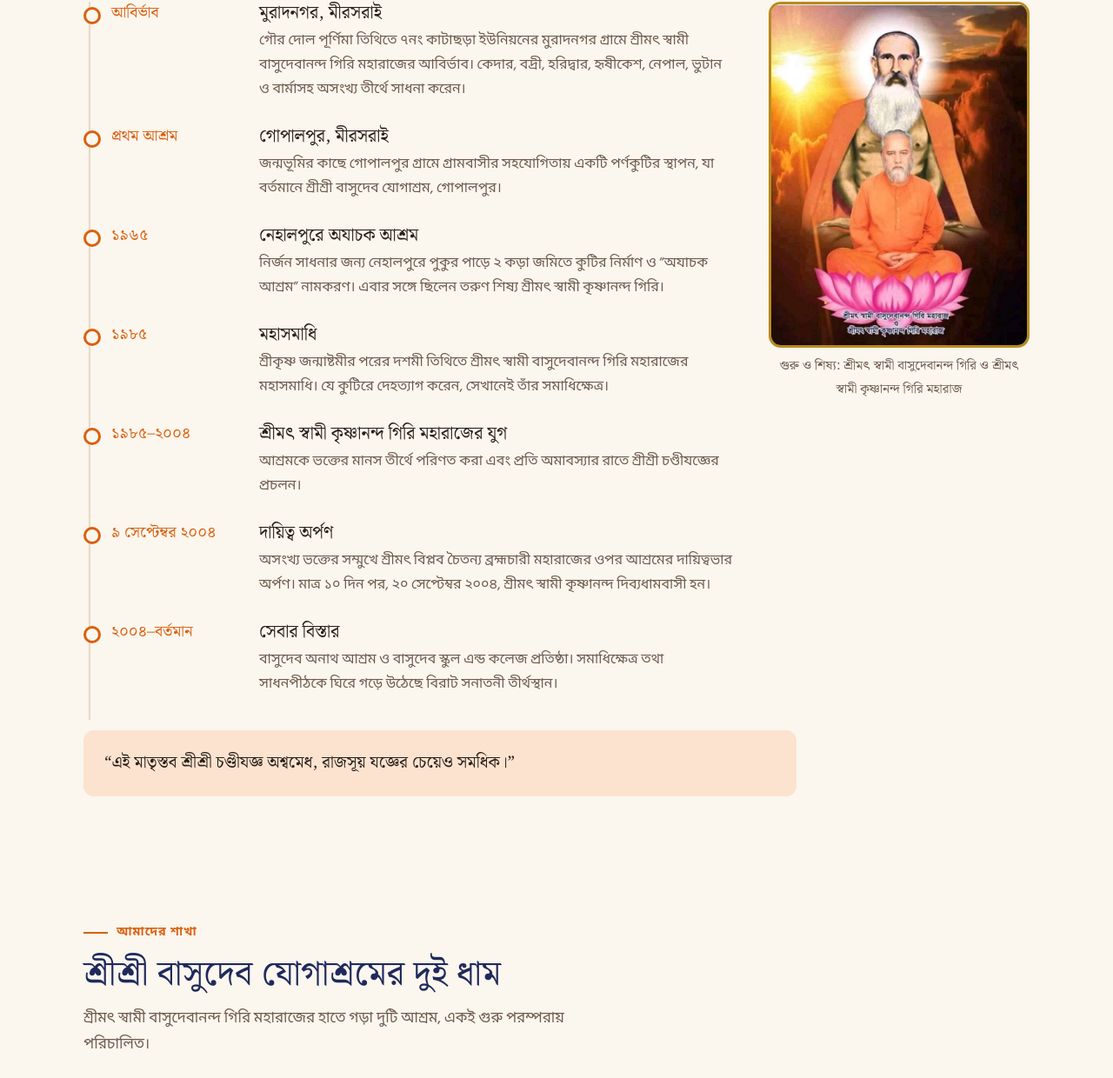
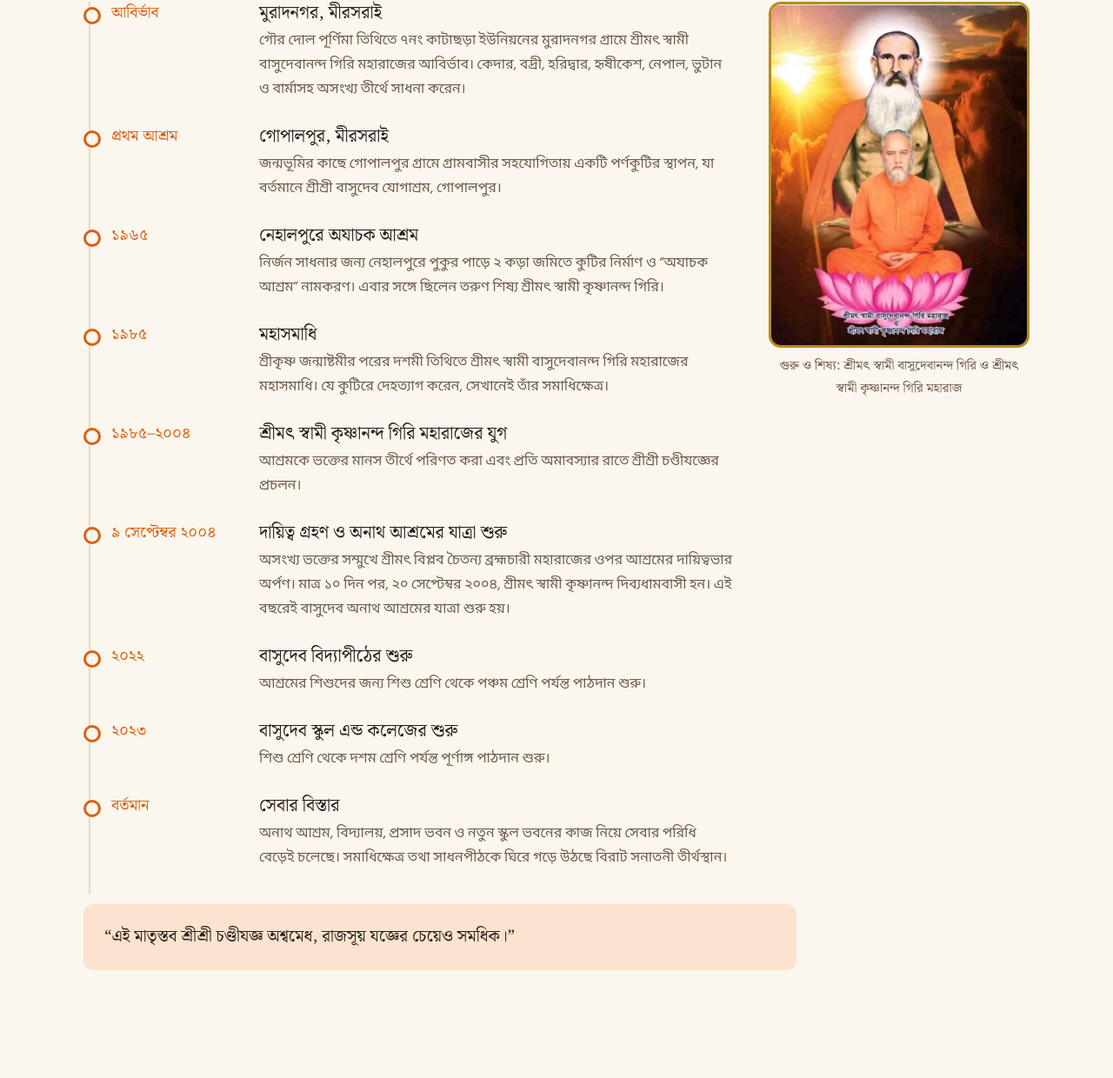
Before and after one commit to Jowelshil/basudevyogashram-website, a PHP site: page / in a window 1280 px wide. Shown: the part 3425-4665 px from the top of the page at 87% size. Run offline with PHP 8.4, Linux system fonts and the light colour scheme; some web fonts are replaced.

Commit message:
History timeline: 2004 orphanage start, 2022 Basudev Vidyapith, 2023 School & College, ongoing seva
Co-Authored-By: Claude Opus 5.5 <noreply@anthropic.com>
Claude-Session: https://claude.ai/code/session_01GVSfxNahZHz8rd8XpZ77Es

```diff
--- a/index.php
+++ b/index.php
@@ -201,8 +201,10 @@ $kinds = ['chandi' => ['c', 'চণ্ডীযজ্ঞ'], 'guru' => ['g', 'গ
       <li><span class="when">১৯৬৫</span><div><h3>নেহালপুরে অযাচক আশ্রম</h3><p>নির্জন সাধনার জন্য নেহালপুরে পুকুর পাড়ে ২ কড়া জমিতে কুটির নির্মাণ ও “অযাচক আশ্রম” নামকরণ। এবার সঙ্গে ছিলেন তরুণ শিষ্য শ্রীমৎ স্বামী কৃষ্ণানন্দ গিরি।</p></div></li>
       <li><span class="when">১৯৮৫</span><div><h3>মহাসমাধি</h3><p>শ্রীকৃষ্ণ জন্মাষ্টমীর পরের দশমী তিথিতে শ্রীমৎ স্বামী বাসুদেবানন্দ গিরি মহারাজের মহাসমাধি। যে কুটিরে দেহত্যাগ করেন, সেখানেই তাঁর সমাধিক্ষেত্র।</p></div></li>
       <li><span class="when">১৯৮৫–২০০৪</span><div><h3>শ্রীমৎ স্বামী কৃষ্ণানন্দ গিরি মহারাজের যুগ</h3><p>আশ্রমকে ভক্তের মানস তীর্থে পরিণত করা এবং প্রতি অমাবস্যার রাতে শ্রীশ্রী চণ্ডীযজ্ঞের প্রচলন।</p></div></li>
-      <li><span class="when">৯ সেপ্টেম্বর ২০০৪</span><div><h3>দায়িত্ব অর্পণ</h3><p>অসংখ্য ভক্তের সম্মুখে শ্রীমৎ বিপ্লব চৈতন্য ব্রহ্মচারী মহারাজের ওপর আশ্রমের দায়িত্বভার অর্পণ। মাত্র ১০ দিন পর, ২০ সেপ্টেম্বর ২০০৪, শ্রীমৎ স্বামী কৃষ্ণানন্দ দিব্যধামবাসী হন।</p></div></li>
-      <li><span class="when">২০০৪–বর্তমান</span><div><h3>সেবার বিস্তার</h3><p>বাসুদেব অনাথ আশ্রম ও বাসুদেব স্কুল এন্ড কলেজ প্রতিষ্ঠা। সমাধিক্ষেত্র তথা সাধনপীঠকে ঘিরে গড়ে উঠেছে বিরাট সনাতনী তীর্থস্থান।</p></div></li>
+      <li><span class="when">৯ সেপ্টেম্বর ২০০৪</span><div><h3>দায়িত্ব গ্রহণ ও অনাথ আশ্রমের যাত্রা শুরু</h3><p>অসংখ্য ভক্তের সম্মুখে শ্রীমৎ বিপ্লব চৈতন্য ব্রহ্মচারী মহারাজের ওপর আশ্রমের দায়িত্বভার অর্পণ। মাত্র ১০ দিন পর, ২০ সেপ্টেম্বর ২০০৪, শ্রীমৎ স্বামী কৃষ্ণানন্দ দিব্যধামবাসী হন। এই বছরেই বাসুদেব অনাথ আশ্রমের যাত্রা শুরু হয়।</p></div></li>
+      <li><span class="when">২০২২</span><div><h3>বাসুদেব বিদ্যাপীঠের শুরু</h3><p>আশ্রমের শিশুদের জন্য শিশু শ্রেণি থেকে পঞ্চম শ্রেণি পর্যন্ত পাঠদান শুরু।</p></div></li>
+      <li><span class="when">২০২৩</span><div><h3>বাসুদেব স্কুল এন্ড কলেজের শুরু</h3><p>শিশু শ্রেণি থেকে দশম শ্রেণি পর্যন্ত পূর্ণাঙ্গ পাঠদান শুরু।</p></div></li>
+      <li><span class="when">বর্তমান</span><div><h3>সেবার বিস্তার</h3><p>অনাথ আশ্রম, বিদ্যালয়, প্রসাদ ভবন ও নতুন স্কুল ভবনের কাজ নিয়ে সেবার পরিধি বেড়েই চলেছে। সমাধিক্ষেত্র তথা সাধনপীঠকে ঘিরে গড়ে উঠছে বিরাট সনাতনী তীর্থস্থান।</p></div></li>
     </ol>
       <figure class="hist-photo"><img src="images/guru-parampara.jpg" alt="শ্রীমৎ স্বামী বাসুদেবানন্দ গিরি মহারাজ ও শ্রীমৎ স্বামী কৃষ্ণানন্দ গিরি মহারাজ" loading="lazy"><figcaption>গুরু ও শিষ্য: শ্রীমৎ স্বামী বাসুদেবানন্দ গিরি ও শ্রীমৎ স্বামী কৃষ্ণানন্দ গিরি মহারাজ</figcaption></figure>
     </div>
```
